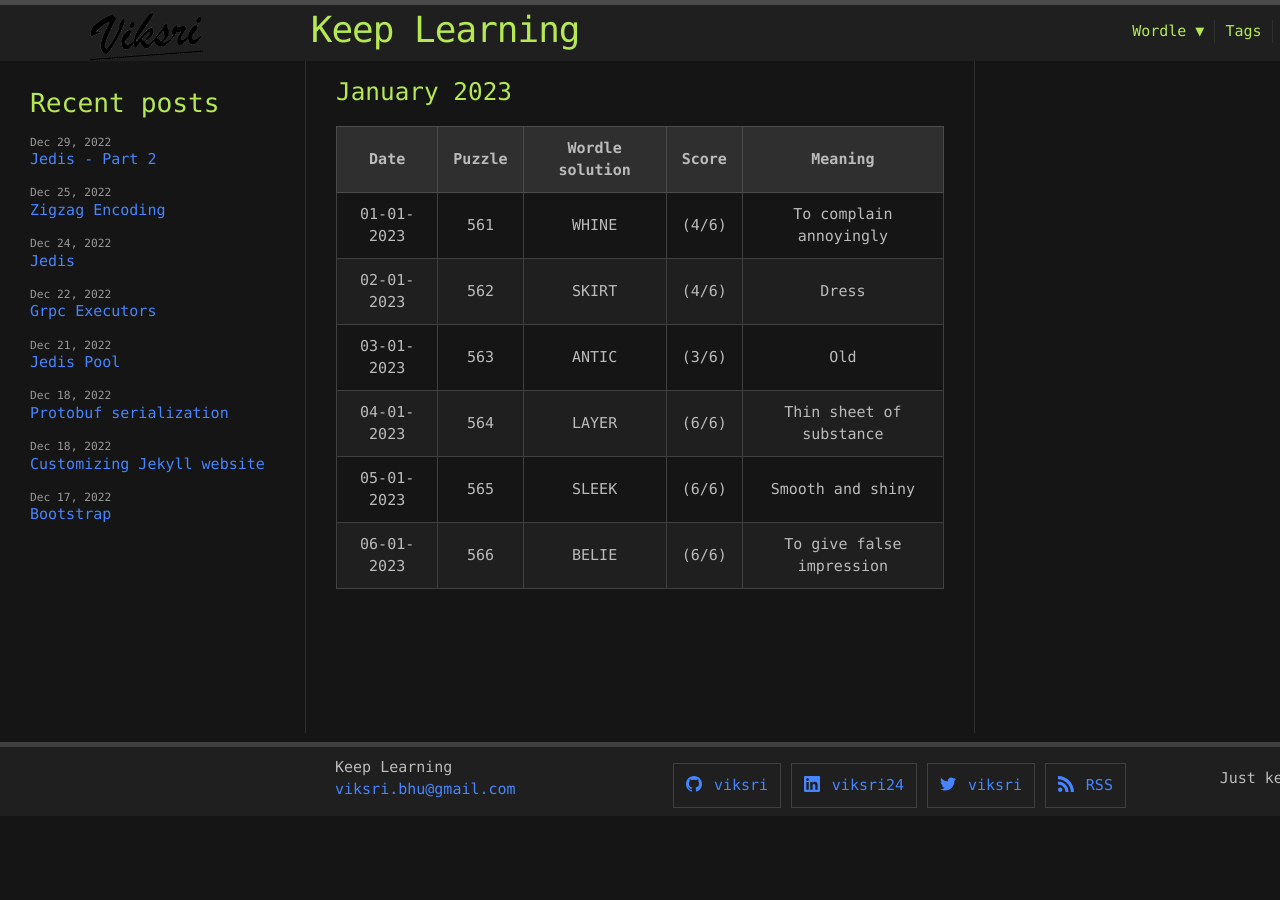
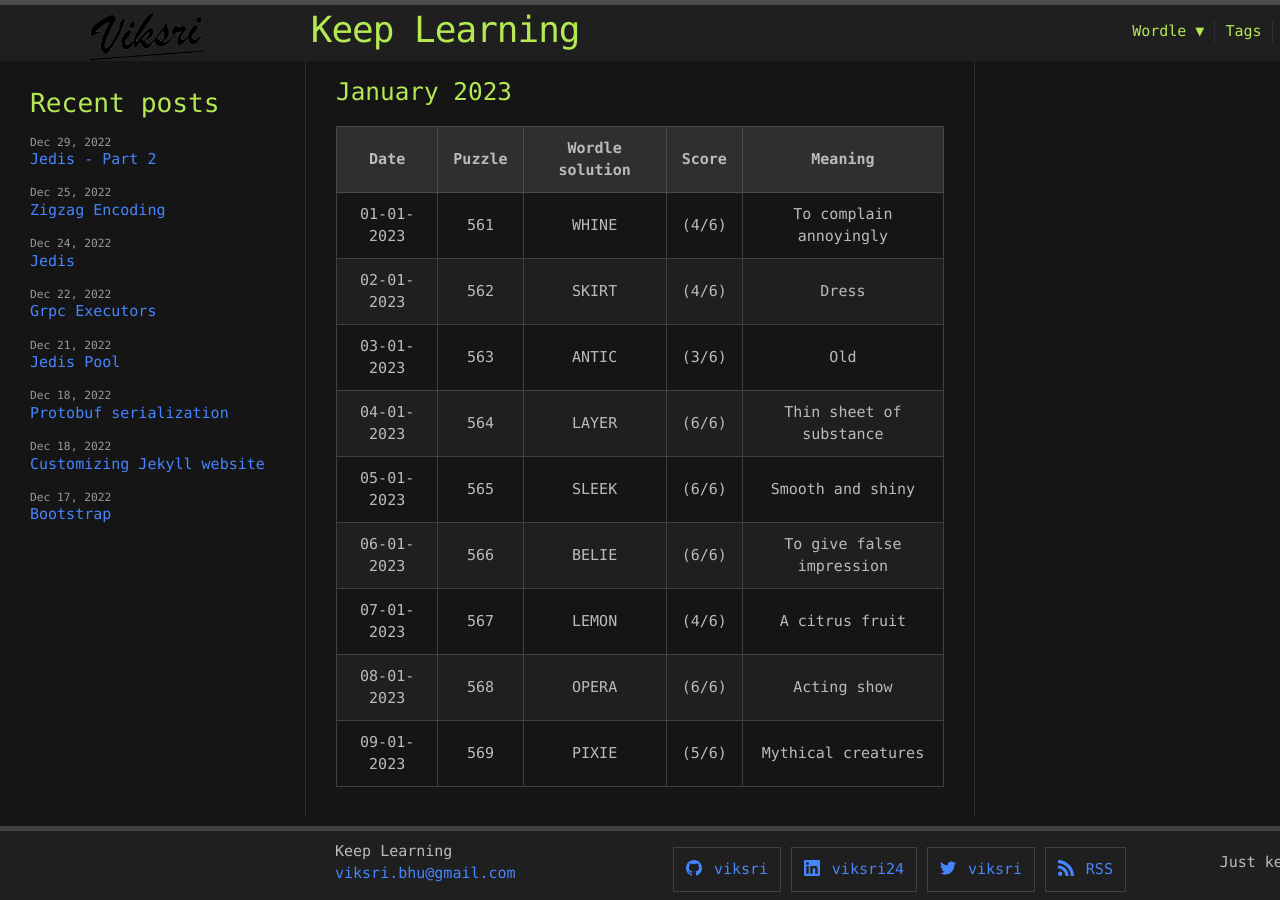
Before and after one commit to viksri/viksri.github.io, a Jekyll site: the page built from wordle/Jan2023.md, in a window 1280 px wide and 900 px high, scrolled down 118 px. Built offline with Jekyll 4.4.1, drawn with Linux system fonts in a browser that asks for light colours; before the commit the page ends 934 px from its top, so only the background shows below that.

Commit message:
Spanish & wordle update

```diff
--- a/wordle/Jan2023.md
+++ b/wordle/Jan2023.md
@@ -15,3 +15,6 @@ categories: language
 | 04-01-2023 | 564 | LAYER | (6/6) | Thin sheet of substance |
 | 05-01-2023 | 565 | SLEEK | (6/6) | Smooth and shiny |
 | 06-01-2023 | 566 | BELIE | (6/6) | To give false impression |
+| 07-01-2023 | 567 | LEMON | (4/6) | A citrus fruit |
+| 08-01-2023 | 568 | OPERA | (6/6) | Acting show |
+| 09-01-2023 | 569 | PIXIE | (5/6) | Mythical creatures |
```
Also changed, not shown: spanish/Dec2022.md (+1 -1 lines), spanish/Jan2023.md (+4 -0 lines).
